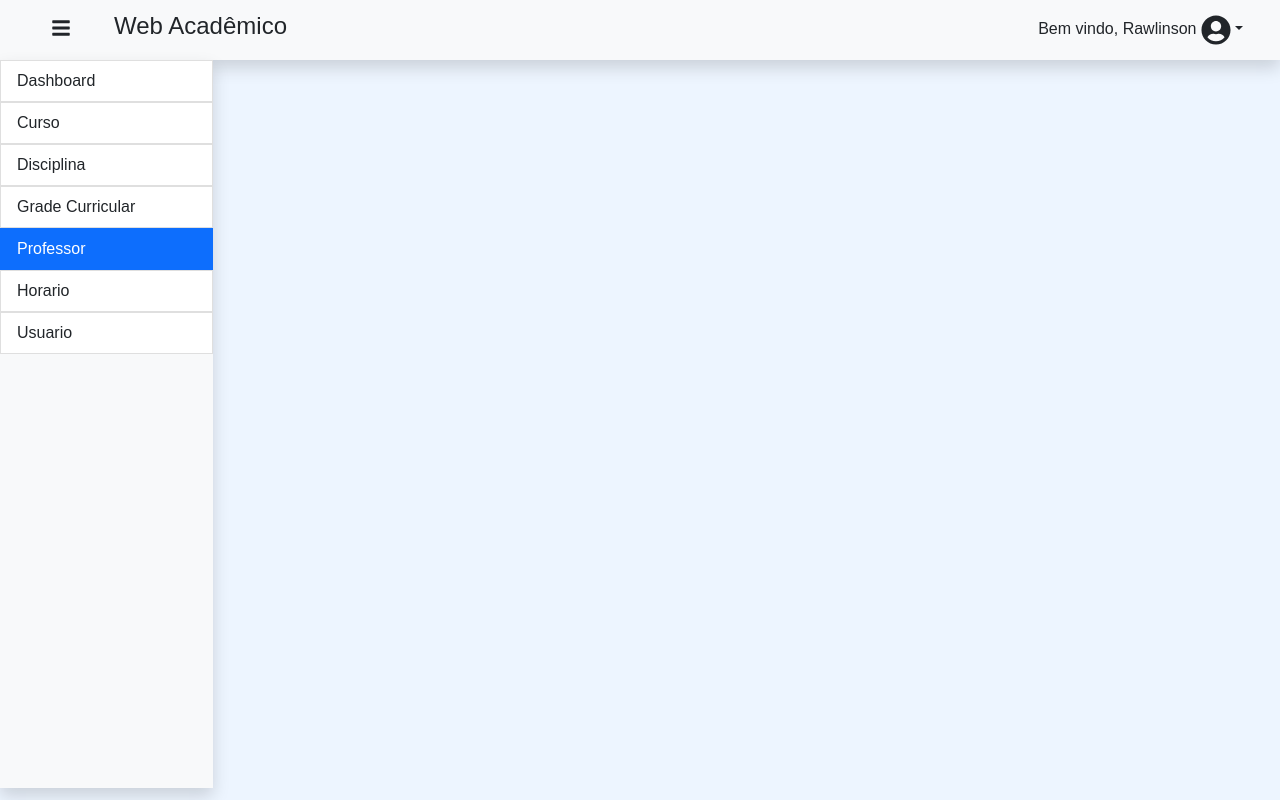
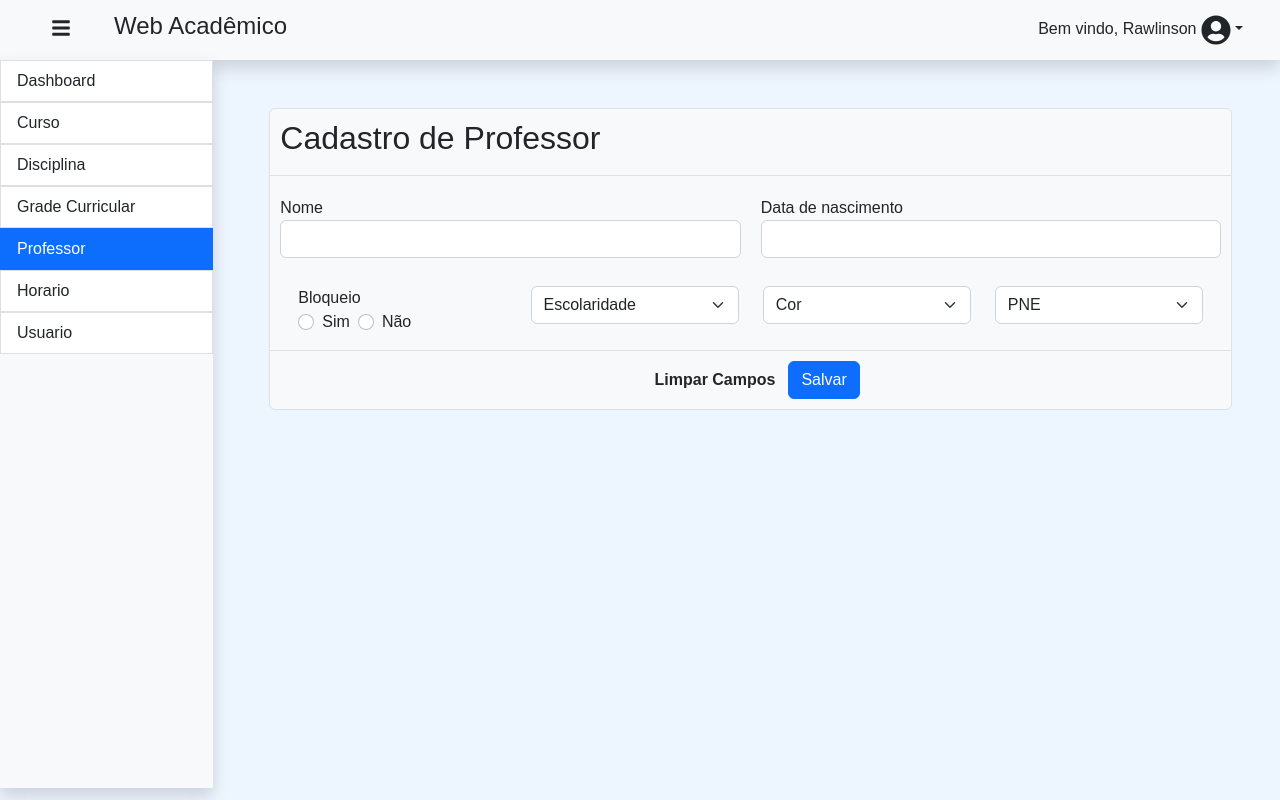
Before and after one commit to alangalante/webacademico_frontend, a React (Create React App) app: page /professor in a window 1280 px wide. Built offline with nearby package versions, Linux system fonts and the light colour scheme.

Commit message:
feat: tela de cadastro de professor e conexão com banco

```diff
--- a/package.json
+++ b/package.json
@@ -6,6 +6,7 @@
     "@testing-library/jest-dom": "^5.16.5",
     "@testing-library/react": "^13.3.0",
     "@testing-library/user-event": "^13.5.0",
+    "axios": "^1.1.3",
     "bootstrap": "^5.2.0",
     "react": "^18.2.0",
     "react-bootstrap": "^2.5.0",
--- a/src/App.js
+++ b/src/App.js
@@ -1,31 +1,33 @@
-import './App.css';
-import 'bootstrap/dist/css/bootstrap.min.css';
-import Header from './Components/Header/Header';
-import Menu from './Components/Menu/Menu';
-import { BrowserRouter, Routes, Route } from 'react-router-dom';
-import Example from './Pages/Example/Example';
+import "./App.css";
+import "bootstrap/dist/css/bootstrap.min.css";
+import Header from "./Components/Header/Header";
+import Menu from "./Components/Menu/Menu";
+import { BrowserRouter, Routes, Route } from "react-router-dom";
+import Example from "./Pages/Example/Example";
+import Professor from "./Pages/Professor";
 
 function App() {
   return (
-    <div className='App h-100'>
-      <div className='container-fluid p-0 h-100'>
+    <div className="App h-100">
+      <div className="container-fluid p-0 h-100">
         <BrowserRouter>
-          {window.location.pathname !== "/" ?
+          {window.location.pathname !== "/" ? (
             <div className="h-100">
               <Header />
               <Menu />
-              <div className='d-flex flex-wrap'>
+              <div className="d-flex flex-wrap">
                 <Routes>
                   <Route path="/dashboard" element={<Example />} />
                   <Route path="/curso" element={<Example />} />
+                  <Route path="/professor" element={<Professor />} />
                 </Routes>
               </div>
             </div>
-          :
+          ) : (
             <Routes>
               <Route path="/" element={<Example />} />
             </Routes>
-          }
+          )}
         </BrowserRouter>
       </div>
     </div>
--- /dev/null
+++ b/src/Pages/Professor/index.js
@@ -0,0 +1,189 @@
+import React, { Component } from "react";
+import axios from "axios";
+
+export default class Professor extends Component {
+  state = {
+    nome: "",
+    dataNasc: "",
+    bloqueio: false,
+    escolaridade: "",
+    cor: "",
+    pne: "",
+  };
+
+  txtNome = (event) => {
+    this.setState({ nome: event.target.value });
+  };
+
+  txtDataNasc = (event) => {
+    this.setState({ dataNasc: event.target.value });
+  };
+
+  radioBlock = (event) => {
+    if (event.target.value === "true") {
+      this.setState({ bloqueio: true });
+    } else {
+      this.setState({ bloqueio: false });
+    }
+  };
+
+  selectEscolaridade = (event) => {
+    this.setState({ escolaridade: event.target.value });
+  };
+
+  selectCor = (event) => {
+    this.setState({ cor: event.target.value });
+  };
+
+  selectPNE = (event) => {
+    this.setState({ pne: event.target.value });
+  };
+
+  incluir = () => {
+    const data = {
+      nome: this.state.nome,
+      dataNasc: this.state.dataNasc,
+      esc: this.state.escolaridade,
+      bloqueio: this.state.bloqueio,
+      cor: this.state.cor,
+      pne: this.state.pne,
+    };
+
+    const url = "http://localhost:8080/professor/incluir";
+
+    axios
+      .post(url, data)
+      .then((res) => {
+        alert("Cadastro de professor realizado com sucesso!");
+      })
+      .catch((err) =>
+        alert("Cadastro de professor infelizmente falhou. Tente novamente.")
+      );
+  };
+
+  render() {
+    return (
+      <div className="box">
+        <div className="box-header">
+          <h2>Cadastro de Professor</h2>
+        </div>
+        <div className="box-body">
+          <div className="col">
+            <label>Nome</label>
+            <input
+              className="form-control name-pull-image"
+              title="nome"
+              id="nome"
+              value={this.state.nome}
+              onChange={this.txtNome}
+              type="text"
+            />
+          </div>
+          <div className="col">
+            <label>Data de nascimento</label>
+            <input
+              className="form-control name-pull-image"
+              title="dataNasc"
+              id="dataNasc"
+              value={this.state.dataNasc}
+              onChange={this.txtDataNasc}
+              type="text"
+            />
+          </div>
+        </div>
+        <div className="row m-2 p-2">
+          <div className="col">
+            <div>
+              <label>Bloqueio</label>
+            </div>
+            <input
+              class="form-check-input me-2"
+              type="radio"
+              name="flexRadio"
+              id="true"
+              value="true"
+              onChange={this.radioBlock}
+            />
+            <label class="form-check-label" for="true">
+              Sim
+            </label>
+            <input
+              class="form-check-input ms-2 me-2"
+              type="radio"
+              name="flexRadio"
+              id="false"
+              value="false"
+              onChange={this.radioBlock}
+            />
+            <label class="form-check-label" for="false">
+              Não
+            </label>
+          </div>
+          <div className="col">
+            <select
+              class="form-select"
+              aria-label="Seleção padrão"
+              value={this.state.escolaridade}
+              onChange={this.selectEscolaridade}
+            >
+              <option selected>Escolaridade</option>
+              <option value="GRADUACAO">Graduação</option>
+              <option value="MESTRADO">Mestrado</option>
+              <option value="ESPECIALIZACAO">Especialização</option>
+              <option value="DOUTORADO">Doutorado</option>
+            </select>
+          </div>
+
+          <div className="col">
+            <select
+              class="form-select"
+              aria-label="Seleção padrão"
+              value={this.state.cor}
+              onChange={this.selectCor}
+            >
+              <option selected>Cor</option>
+              <option value="AMARELO">Amarelo</option>
+              <option value="INDIGENA">Indígena</option>
+              <option value="PRETO">Preto</option>
+              <option value="PARDO">Pardo</option>
+              <option value="BRANCO">Branco</option>
+            </select>
+          </div>
+
+          <div className="col">
+            <select
+              class="form-select"
+              aria-label="Seleção padrão"
+              value={this.state.pne}
+              onChange={this.selectPNE}
+            >
+              <option selected>PNE</option>
+              <option value="BAIXAVISAO">Baixa visão</option>
+              <option value="CEGUEIRA">Cegueira</option>
+              <option value="AUDITIVA">Auditiva</option>
+              <option value="FISICA">Física</option>
+              <option value="INTELECTUAL">Intelectual</option>
+              <option value="SURDEZ">Surdez</option>
+              <option value="SURDOCEGUEIRA">Surdocegueira</option>
+              <option value="TGDTEA">TGDTEA</option>
+              <option value="ALTASHABILIDADES">Altas habilidades</option>
+            </select>
+          </div>
+        </div>
+
+        <div className="box-footer">
+          <a className="btn fw-bold" href={window.location.pathname}>
+            Limpar campos
+          </a>
+          <button
+            type="button"
+            class="btn btn-primary"
+            onClick={() => this.incluir()}
+          >
+            Salvar
+          </button>
+        </div>
+      </div>
+    );
+  }
+}
```
Also changed, not shown: 1 other file (tests, documents, lock files or other folders).
